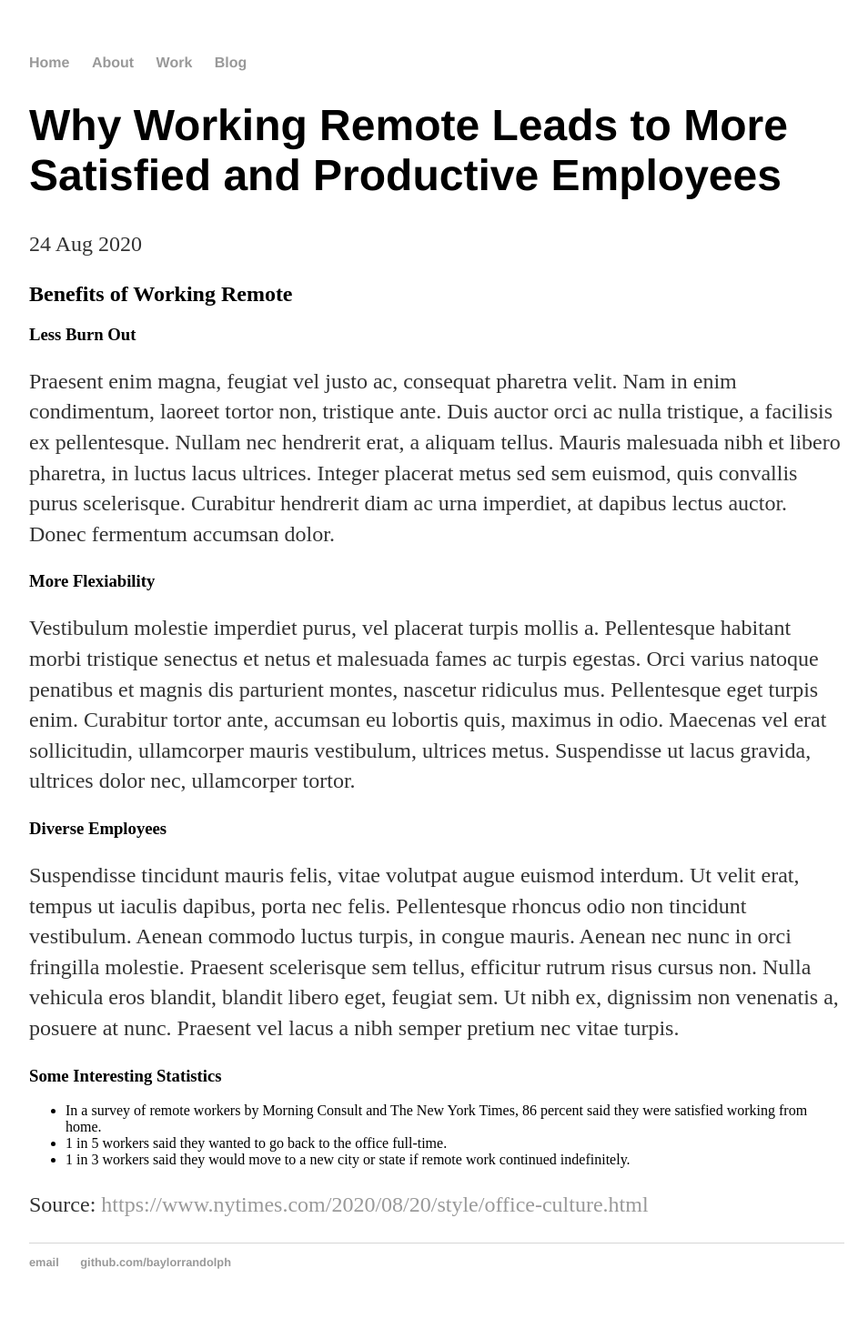
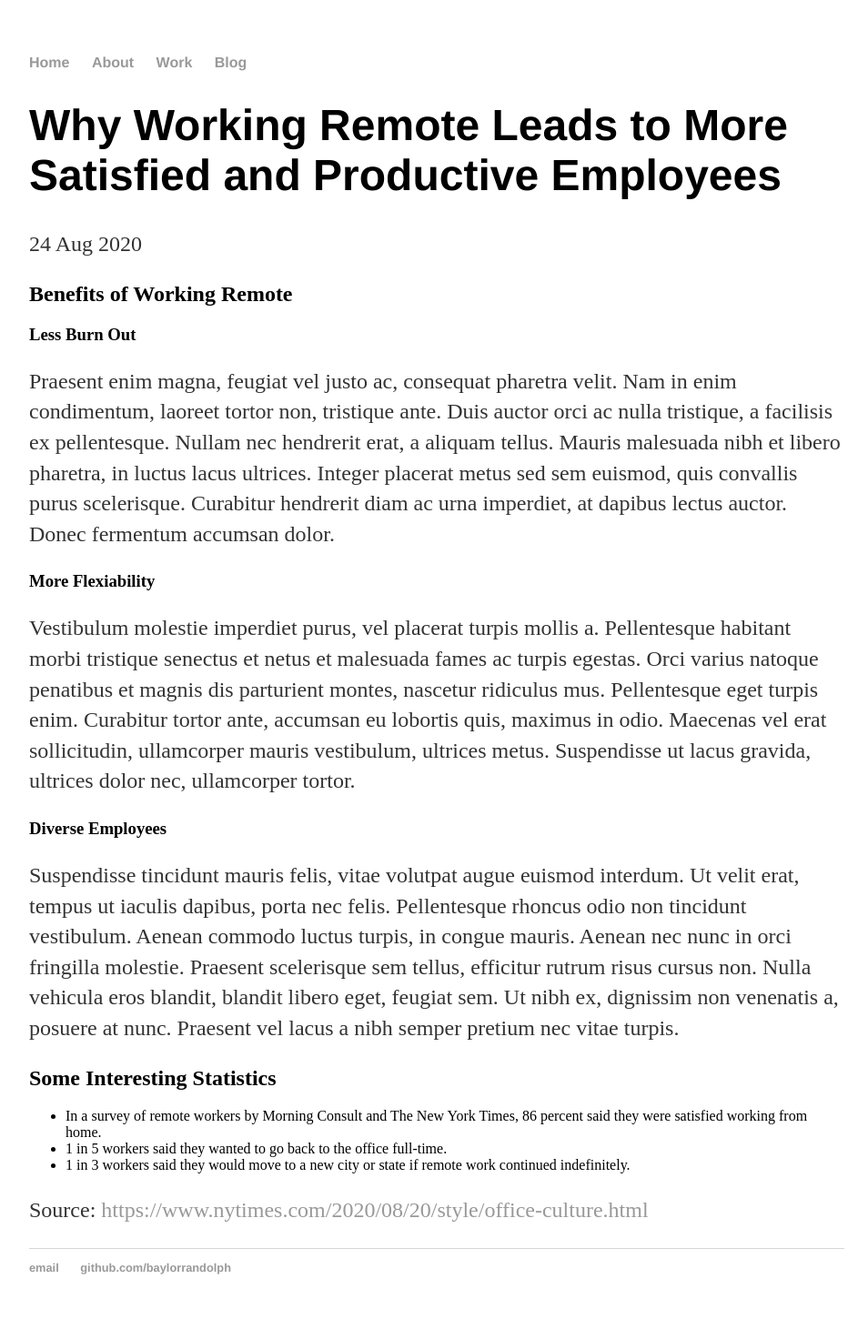
Before and after one commit to baylorrandolph/baylorrandolph.github.io, a Jekyll site: the page built from _posts/2020-08-24-why-working-remote-leads-to more-satisfied-and-productive-employees.md, in a window 1280 px wide. Shown: the whole page at 91% size, without its empty margins (160-1114 px from the left). Built offline with Jekyll 4.4.1, drawn with Linux system fonts in a browser that asks for light colours.

```diff
--- a/_posts/2020-08-24-why-working-remote-leads-to more-satisfied-and-productive-employees.md
+++ b/_posts/2020-08-24-why-working-remote-leads-to more-satisfied-and-productive-employees.md
@@ -15,7 +15,7 @@ Vestibulum molestie imperdiet purus, vel placerat turpis mollis a. Pellentesque
 ### Diverse Employees
 Suspendisse tincidunt mauris felis, vitae volutpat augue euismod interdum. Ut velit erat, tempus ut iaculis dapibus, porta nec felis. Pellentesque rhoncus odio non tincidunt vestibulum. Aenean commodo luctus turpis, in congue mauris. Aenean nec nunc in orci fringilla molestie. Praesent scelerisque sem tellus, efficitur rutrum risus cursus non. Nulla vehicula eros blandit, blandit libero eget, feugiat sem. Ut nibh ex, dignissim non venenatis a, posuere at nunc. Praesent vel lacus a nibh semper pretium nec vitae turpis.
 
-### Some Interesting Statistics
+## Some Interesting Statistics
 * In a survey of remote workers by Morning Consult and The New York Times, 86 percent said they were satisfied working from home.
 * 1 in 5 workers said they wanted to go back to the office full-time.
 * 1 in 3 workers said they would move to a new city or state if remote work continued indefinitely.
```
